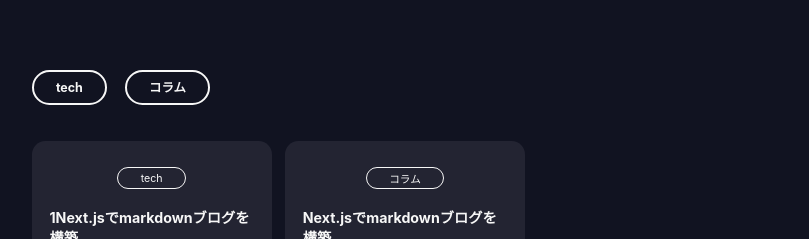
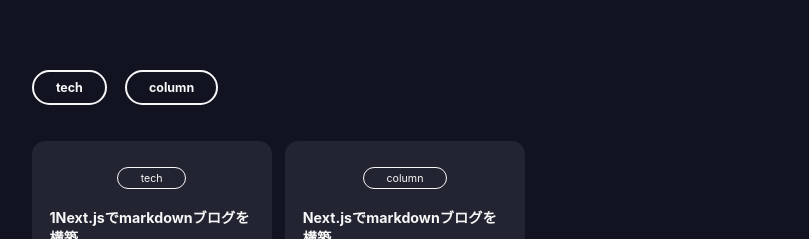
Before and after one commit to komosyu4649/komosyu, a Next.js app: page / in a window 1280 px wide. Shown: the part 146-385 px from the top of the page, without its empty margins (235-1044 px from the left). Built offline with nearby package versions, Linux system fonts and the light colour scheme.

Commit message:
update: posts category

```diff
--- a/comoponents/PostCategories.tsx
+++ b/comoponents/PostCategories.tsx
@@ -10,7 +10,7 @@
       <ul className={style.list}>
         {categories.map((category) => (
           <li className={style.item} key={category}>
-            <a href={category} className={style.itemLink}>
+            <a href={`/posts/category/${category}`} className={style.itemLink}>
               {category}
             </a>
           </li>
--- a/posts/test.md
+++ b/posts/test.md
@@ -2,7 +2,7 @@
 title: 'Next.jsでmarkdownブログを構築'
 date: '2022/07/13'
 description: 'Next.jsでmarkdownファイルを利用したブログの構築手順を解説しています。'
-category: 'コラム'
+category: 'column'
 ---
 
 Next.js を使って Markdown のブログサイトの構築を一から行なっていきます。
```
Also changed, not shown: pages/posts/category/[slug].tsx (+10 -18 lines).
